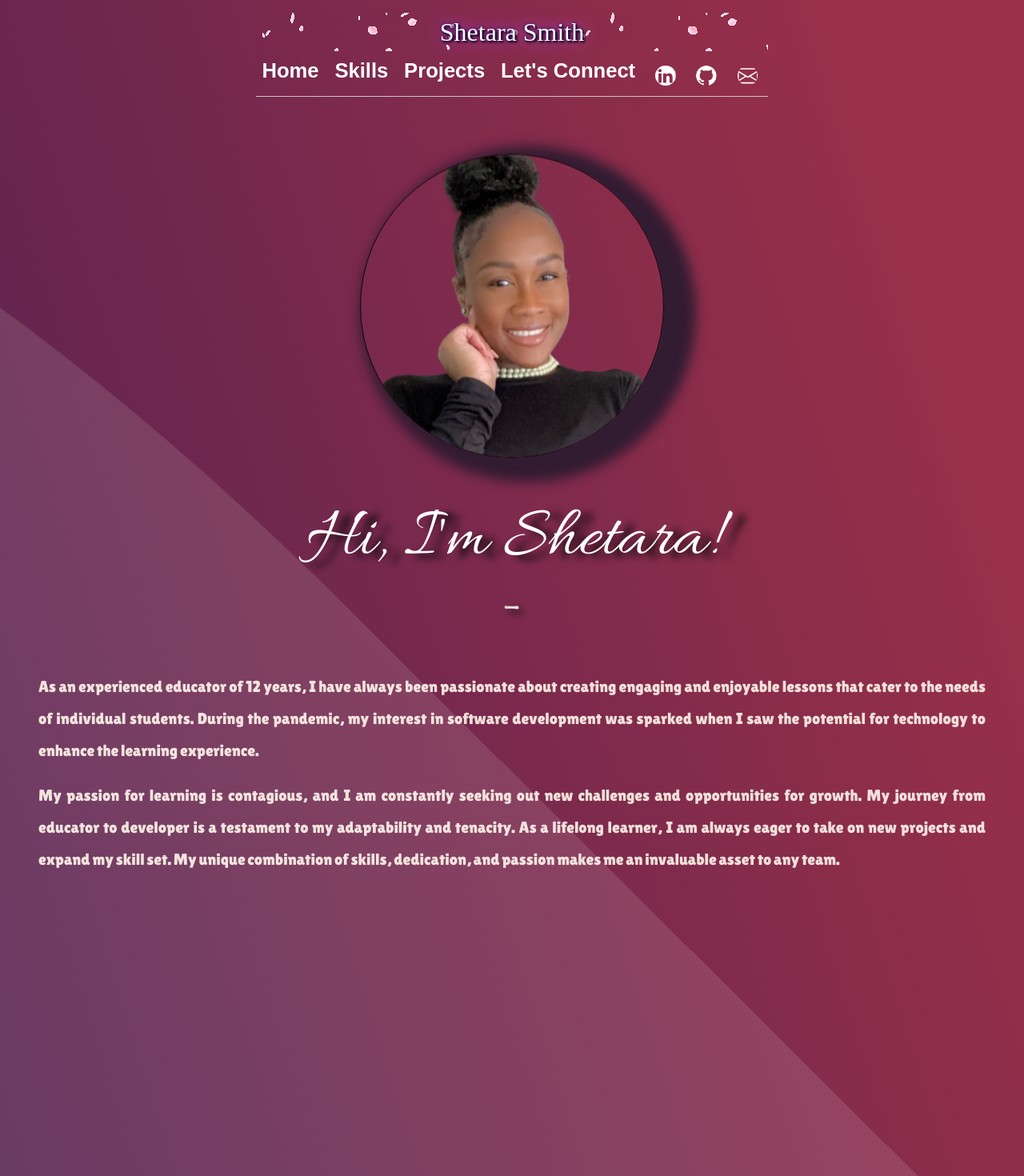
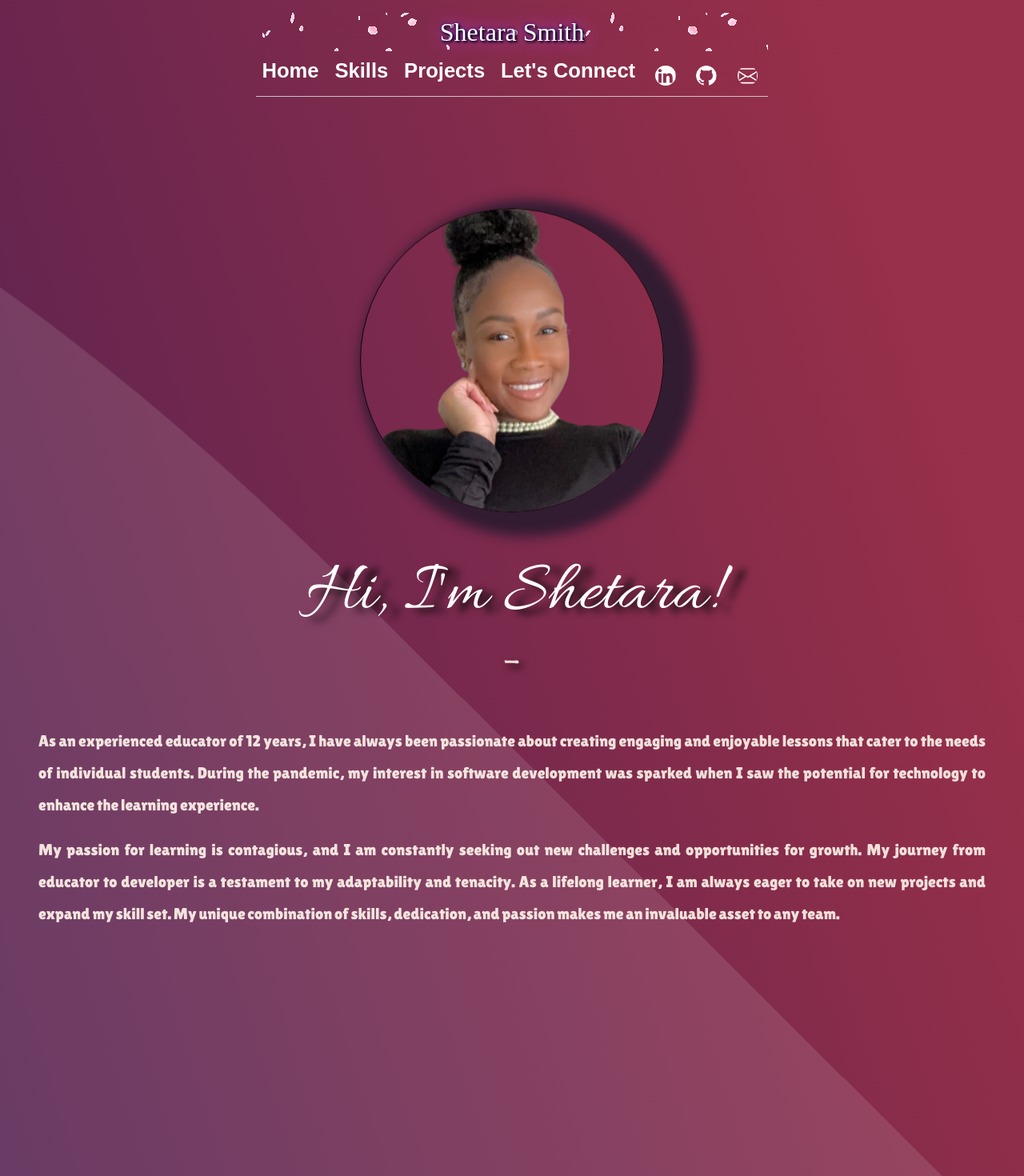
Before and after one commit to shetara2022/Portforlio2, a React (Create React App) app: page / in a window 1280 px wide. Shown: the top 1470 px of the page at 80% size. Built offline with nearby package versions, Linux system fonts and the light colour scheme; a web font is replaced by a local one.

Commit message:
css animation on pic and name

```diff
--- a/src/components/banner/Banner.jsx
+++ b/src/components/banner/Banner.jsx
@@ -16,11 +16,12 @@ const Banner = () => {
   return (
     <>
       <div className='home' id= 'home'>
-        <div>
+
+        <TrackVisibility>
+        <div className={isVisible ? "animate__animated animate__fadeInLeft" : ""}>
             <img className='mypic' src={me4} alt="Woman Coder" />
           </div>
-        <TrackVisibility>
-          <div className={isVisible ? "animate__animated animate__rubberBand" : ""}>
+          <div className={isVisible ? "animate__animated animate__lightSpeedInLeft" : ""}>
           <h1 className='intro_words'>
           Hi, I'm Shetara!
               {'  '} </h1>
@@ -31,7 +32,7 @@ const Banner = () => {
       </TrackVisibility>
     </div>
      <div>
-     <header className='bg text-white p-5' style={{ marginBottom: '10%' }} >
+     <header className='bg text-white p-5' >
           <p>As an experienced educator of 12 years, I have always been passionate about creating engaging and enjoyable lessons that cater to the needs of individual students. During the pandemic, my interest in software development was sparked when I saw the potential for technology to enhance the learning experience. </p>
           <p>My passion for learning is contagious, and I am constantly seeking out new challenges and opportunities for growth. My journey from educator to developer is a testament to my adaptability and tenacity. As a lifelong learner, I am always eager to take on new projects and expand my skill set. My unique combination of skills, dedication, and passion makes me an invaluable asset to any team.</p>
      </header>
```
